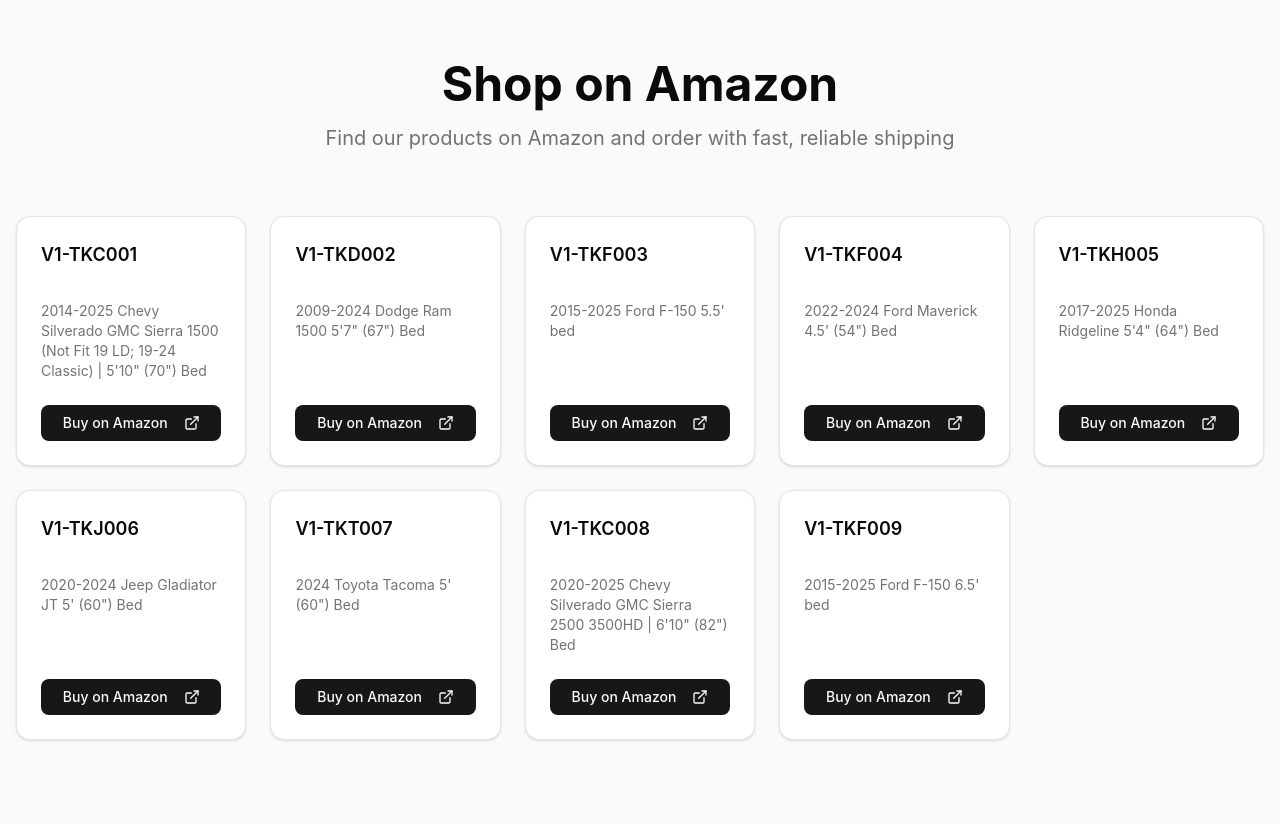
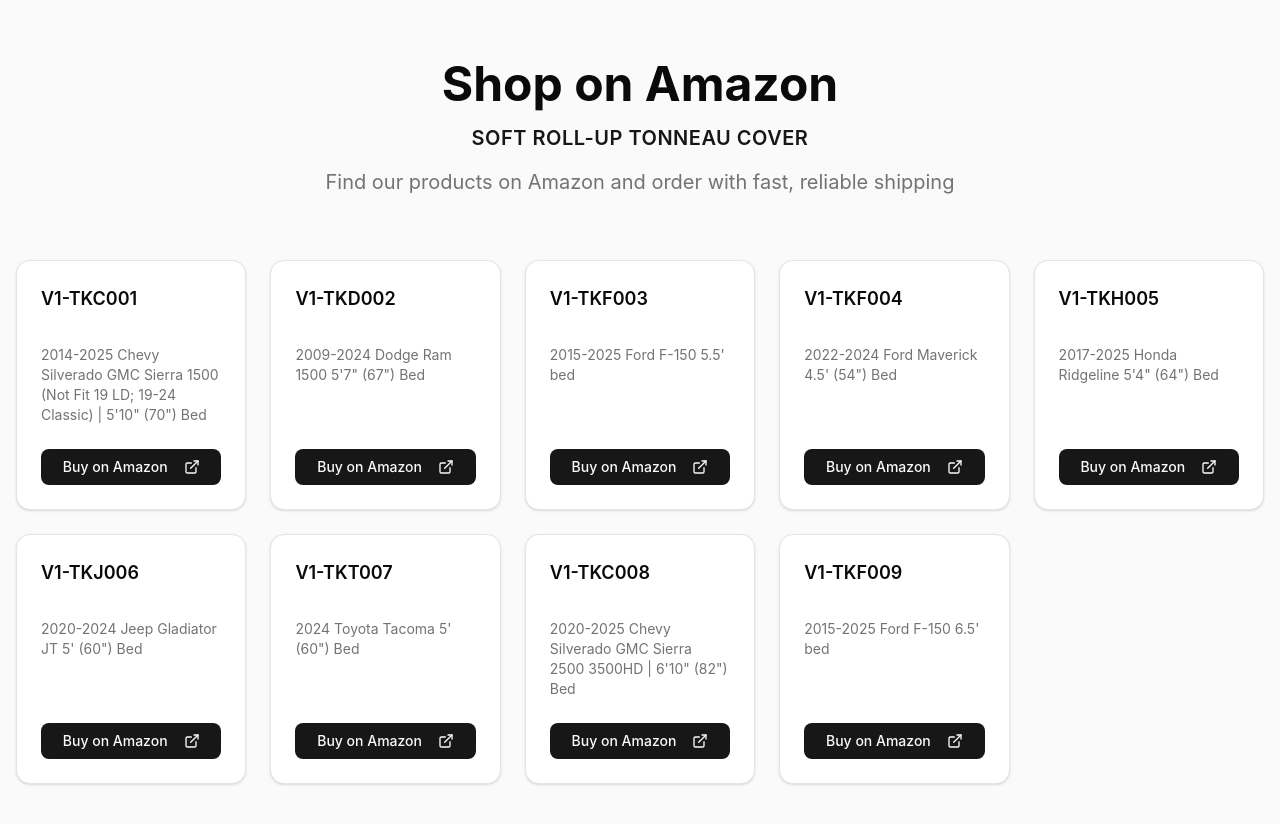
Before and after one commit to ALEX683584/v0-pickup-truck-accessories-v1, a Next.js app: page / in a window 1280 px wide. Shown: the part 4060-4884 px from the top of the page. Built offline with nearby package versions, Linux system fonts and the light colour scheme.

Commit message:
亚马逊导购板块新增小标题 SOFT ROLL-UP TONNEAU COVER

```diff
--- a/components/amazon-guide-section.tsx
+++ b/components/amazon-guide-section.tsx
@@ -59,6 +59,9 @@ export function AmazonGuideSection() {
         {/* Section Header */}
         <div className="text-center mb-16">
           <h2 className="text-4xl md:text-5xl font-bold text-foreground mb-4">Shop on Amazon</h2>
+          <h3 className="text-lg md:text-xl font-semibold tracking-wide text-primary uppercase mb-4">
+            SOFT ROLL-UP TONNEAU COVER
+          </h3>
           <p className="text-xl text-muted-foreground max-w-5xl mx-auto">
             Find our products on Amazon and order with fast, reliable shipping
           </p>
```
